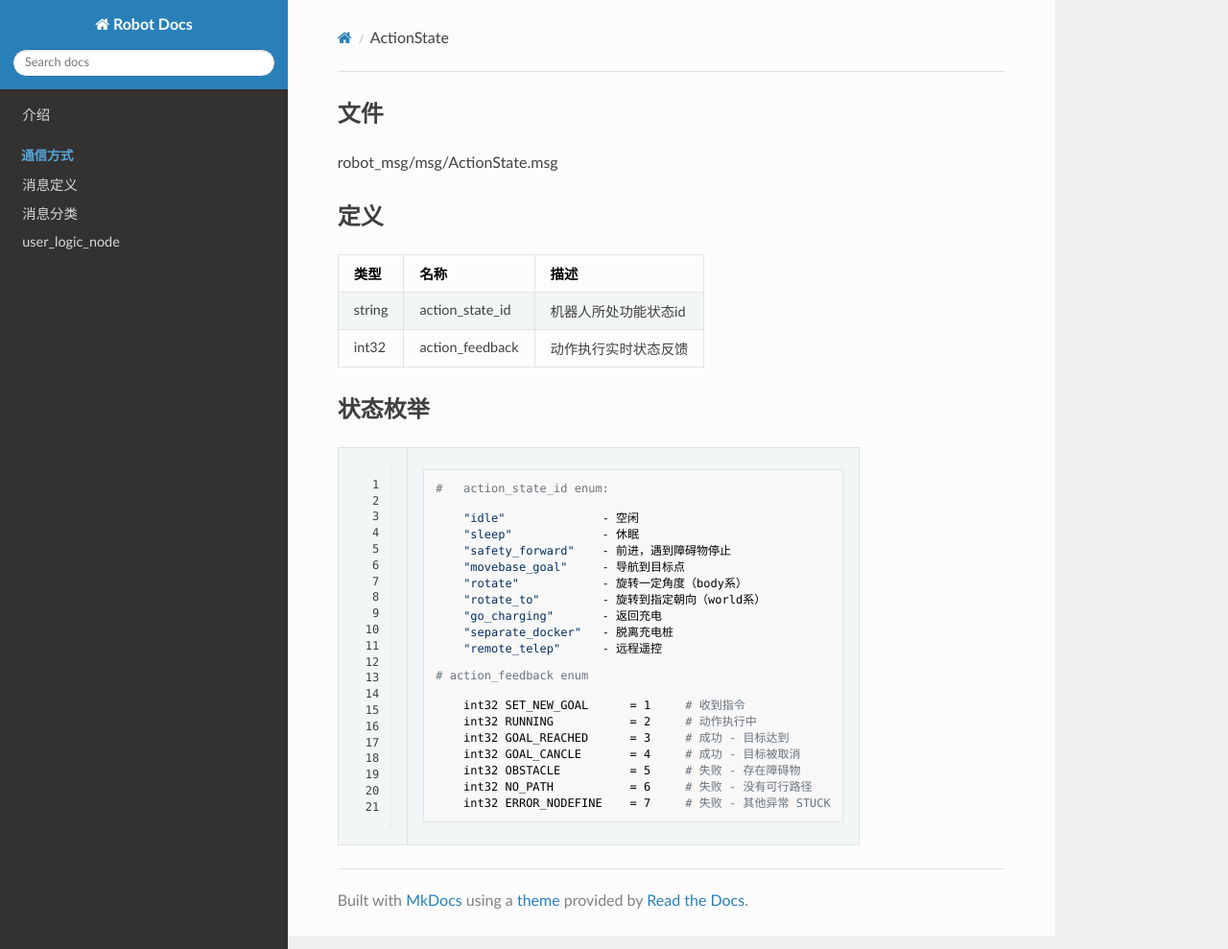
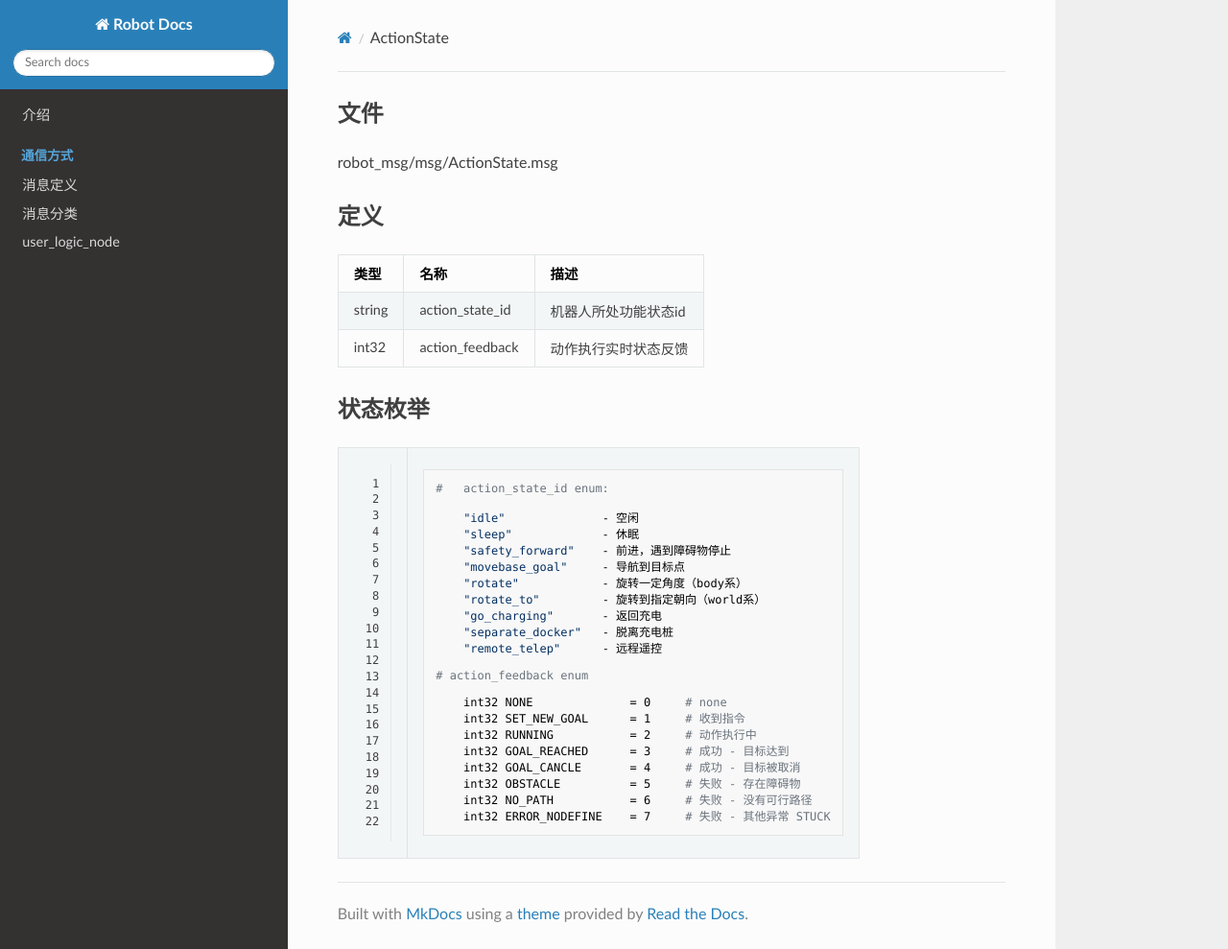
Before and after one commit to beyoungglh/mkdocs-test, an MkDocs documentation site: the page built from docs/msgs/ActionState.md, in a window 1280 px wide and 989 px high. Shown: the whole window at 96% size. Built offline with MkDocs 1.6.1, drawn with Linux system fonts in a browser that asks for light colours; nearby versions of some CDN libraries.

Commit message:
add action state feedback NONE

```diff
--- a/docs/msgs/ActionState.md
+++ b/docs/msgs/ActionState.md
@@ -27,6 +27,7 @@ int32 | action_feedback | 动作执行实时状态反馈
 
 # action_feedback enum
 
+    int32 NONE              = 0     # none
     int32 SET_NEW_GOAL      = 1     # 收到指令
     int32 RUNNING           = 2     # 动作执行中
     int32 GOAL_REACHED      = 3     # 成功 - 目标达到
```
